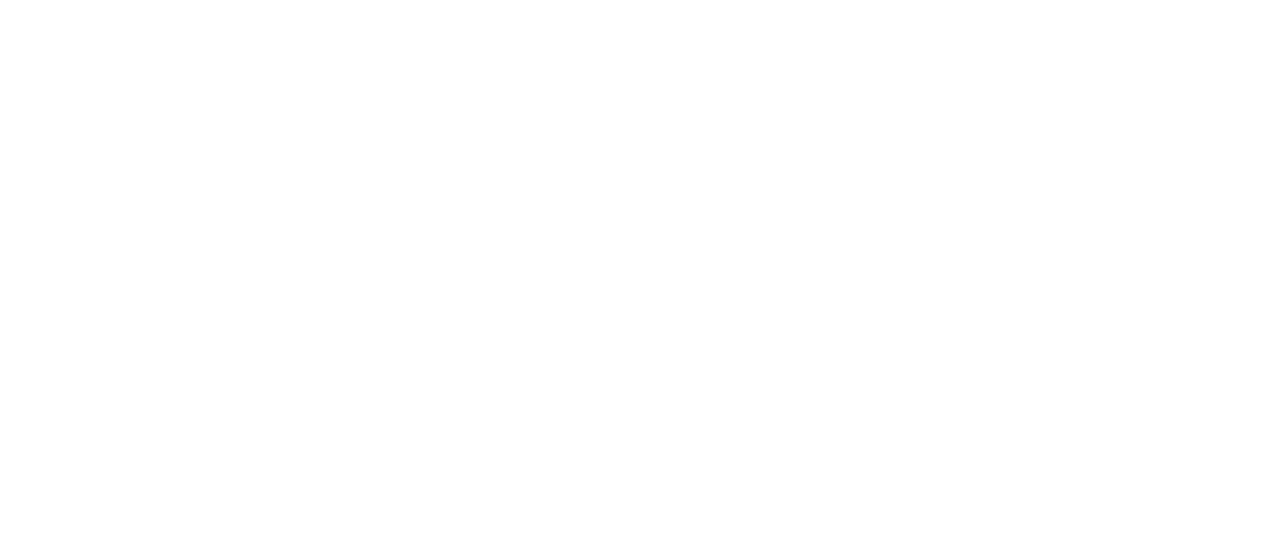
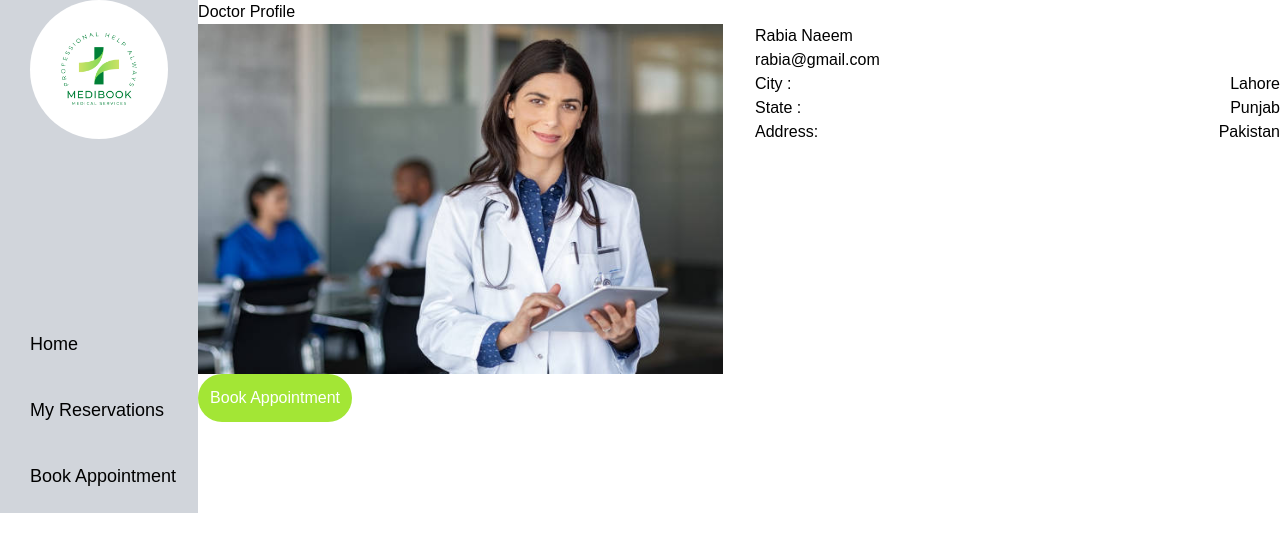
Before and after one commit to deyemiobaa/medibook-ui, a React (Create React App) app: page /DoctorDetails in a window 1280 px wide. Before the commit this address had no page. Shown: the top 552 px of the page. Built offline with nearby package versions, Linux system fonts and the light colour scheme.

Commit message:
Add doctors-details page

```diff
--- a/src/App.js
+++ b/src/App.js
@@ -3,6 +3,8 @@
 import Home from './components/Home/Home';
 import BookAppointment from './components/BookAppointment/BookAppointment';
 import MyReservations from './components/MyReservations/MyReservations';
+import DoctorDetails from './components/DoctorDetails/DoctorDetails';
+
 // import Navigation from './components/Navigation/Navigation';
 
 function App() {
@@ -12,6 +14,7 @@
         <Route path="/" exact element={<Home />} />
         <Route path="/BookAppointment" exact element={<BookAppointment />} />
         <Route path="/MyReservations" exact element={<MyReservations />} />
+        <Route path="/DoctorDetails" exact element={<DoctorDetails />} />
       </Routes>
     </>
   );
--- /dev/null
+++ b/src/components/DoctorDetails/DoctorDetails.js
@@ -0,0 +1,43 @@
+import React from 'react';
+import { Link } from 'react-router-dom';
+import Navigation from '../Navigation/Navigation';
+import doctorImg from '../../assests/doctor1.jpg';
+
+const DoctorDetails = () => (
+  <div className="flex">
+    <Navigation />
+    <div className="mx-auto">
+      <h1>Doctor Profile</h1>
+      <div className="grid grid-cols-2 gap-8">
+        <div>
+          <img src={doctorImg} alt="doctor-img" />
+          <Link exact to="/BookAppointment">
+            <button type="submit" className="bg-lime-400 rounded-full text-white p-3">Book Appointment</button>
+          </Link>
+        </div>
+        <div>
+          <h1>Rabia Naeem</h1>
+          <h3>rabia@gmail.com</h3>
+          <div>
+            <ul>
+              <li className="flex justify-between">
+                <p>City :</p>
+                <p>Lahore</p>
+              </li>
+              <li className="flex justify-between">
+                <p>State :</p>
+                <p>Punjab</p>
+              </li>
+              <li className="flex justify-between">
+                <p>Address:</p>
+                <p>Pakistan</p>
+              </li>
+            </ul>
+          </div>
+        </div>
+      </div>
+    </div>
+  </div>
+);
+
+export default DoctorDetails;
--- a/src/components/Home/Home.js
+++ b/src/components/Home/Home.js
@@ -1,4 +1,5 @@
 import React from 'react';
+import { Link } from 'react-router-dom';
 import doctorImg from '../../assests/doctor1.jpg';
 import Navigation from '../Navigation/Navigation';
 
@@ -34,7 +35,7 @@
                     type="button"
                     className="bg-lime-400 hover:bg-lime-700 text-white font-bold py-2 px-4 rounded-full"
                   >
-                    View Doctor
+                    <a href="./DoctorDetails/DoctorDetailss">View Doctor</a>
                   </button>
                 </span>
               </div>
@@ -50,16 +51,19 @@
               <div className="w-full">
                 <h2 className="title-font font-bold text-lg text-gray-900">
                   Rabia Naeem
+                  {' '}
                 </h2>
                 <h3 className="text-gray-500 mb-3">Heart Specialist</h3>
                 <p className="mb-4">rabia.naeem@gmail.com</p>
                 <span className="inline-flex">
+                  <Link exact to="../DoctorDetails">
                     <button
                       type="button"
                       className="bg-lime-400 hover:bg-lime-700 text-white font-bold py-2 px-4 rounded-full"
                     >
                       View Doctor
                     </button>
+                  </Link>
                 </span>
               </div>
             </div>
```
Also changed, not shown: src/components/BookAppointment/BookAppointment.js (+2 -9 lines). Lines whose indentation alone changed are shown as unchanged.
